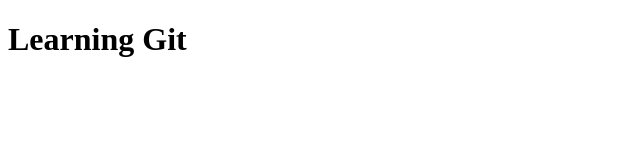
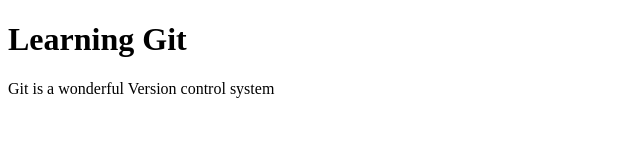
Before and after one commit to StephenBernard98/demo-git, a plain HTML site: page index.html in a window 1280 px wide. Shown: the whole page, without its empty margins (0-640 px from the left). Drawn offline with Linux system fonts and the light colour scheme.

Commit message:
Updated the index file

```diff
--- a/index.html
+++ b/index.html
@@ -7,5 +7,6 @@
 </head>
 <body>
     <h1>Learning Git</h1>
+    <p>Git is a wonderful Version control system</p>
 </body>
 </html>
```
